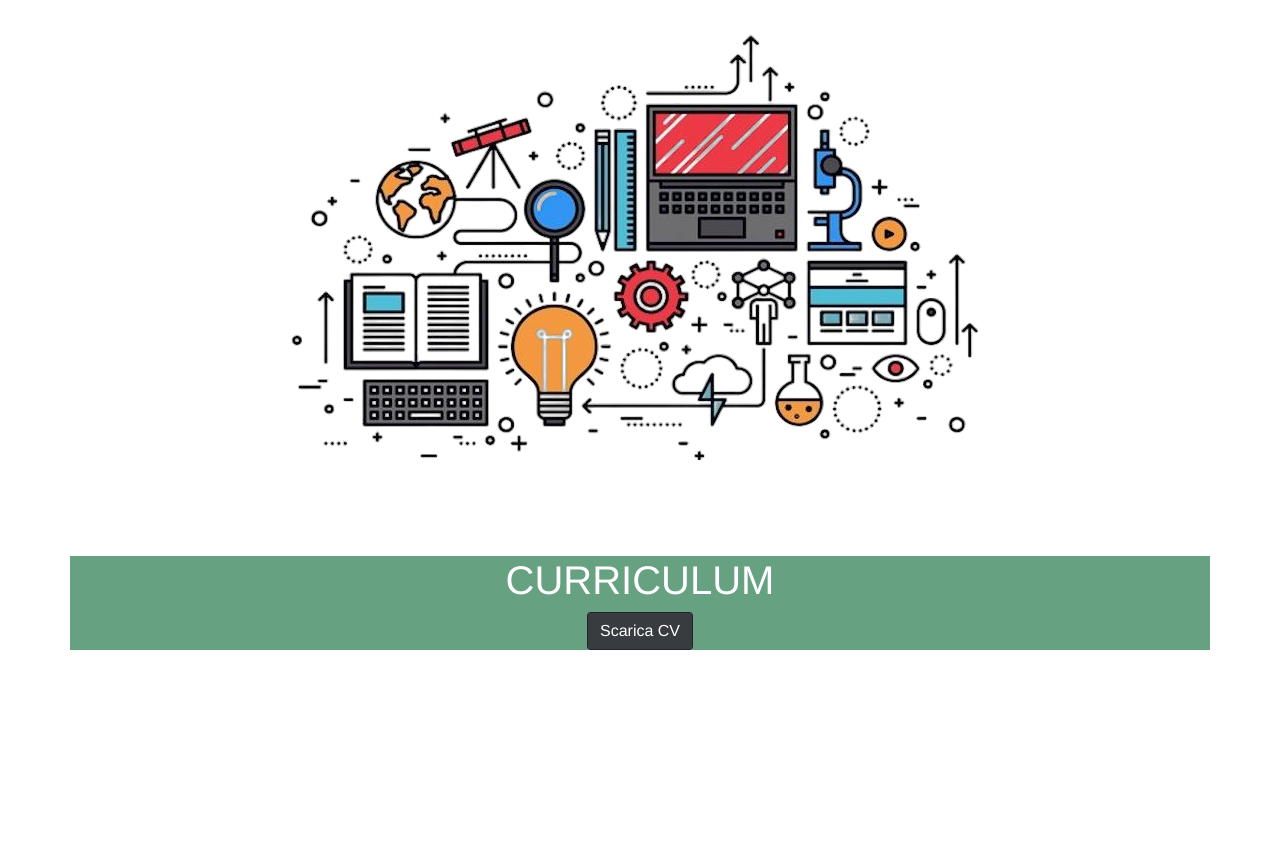
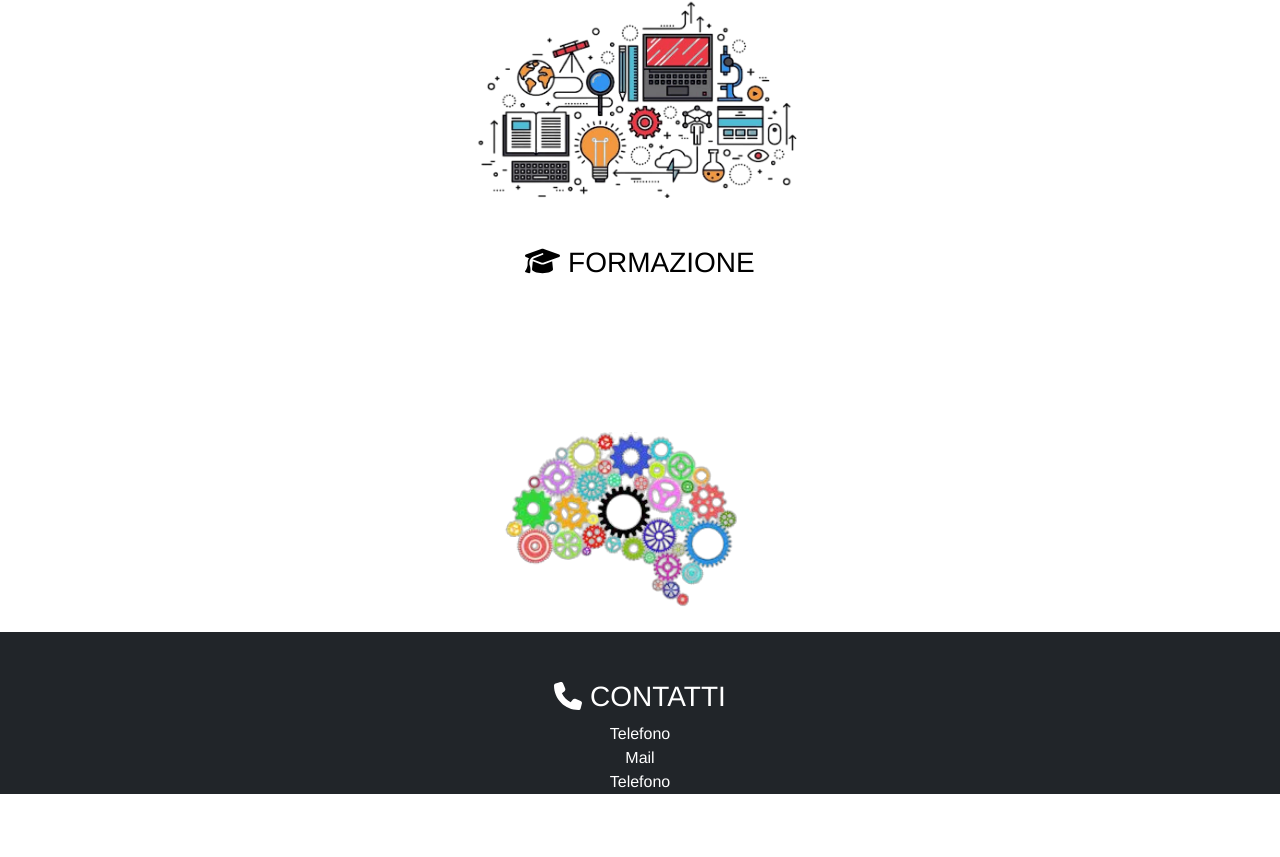
Before and after one commit to nicolas-dp/port_nicolas, a Vue app: page / in a window 1280 px wide. Shown: the part 1360-2217 px from the top of the page. Before the commit the page ends 2012 px from the top, so only its background shows below. Built offline with nearby package versions, Linux system fonts and the light colour scheme.

Commit message:
Middle commit

```diff
--- a/src/App.vue
+++ b/src/App.vue
@@ -2,17 +2,22 @@
   <div id="app">
     <HeaderComponent />
     <MainComponent />
+    <FooterComponent />
   </div>
 </template>
 
 <script>
 import HeaderComponent from './components/HeaderComponent.vue';
 import MainComponent from './components/MainComponent.vue';
+import FooterComponent from './components/FooterComponent.vue';
+
 export default {
   name: 'App',
   components: {
     HeaderComponent,
-    MainComponent
+    MainComponent,
+    FooterComponent,
+
   }
 }
 </script>
--- a/src/assets/scss/style.scss
+++ b/src/assets/scss/style.scss
@@ -60,47 +60,49 @@ header {
 
 
 
-/*
-========================
-         BUTTON
-========================
-*/
+/* FLIP BOX */
 
-.box { background-color: #66A182; }
-.btn-one {
-  color: #FFF;
-  transition: all 0.5s;
-  position: relative;
+.flip-container {perspective: 1000px; transform-style: preserve-3d;}
+.flip-container:hover .back {transform: rotateY(0deg);}
+.flip-container:hover .front {transform: rotateY(180deg);}
+.flip-container, .front, .back {
+  width: 340px;
+  height: 120px;
+  margin: 0 25px 25px 0;
+  float:left;
 }
-.btn-one::before {
-  content: '';
-  position: absolute;
-  top: 0;
-  left: 0;
-  width: 100%;
-  height: 100%;
-  z-index: 1;
-  background-color: rgba(255,255,255,0.1);
-  transition: all 0.3s;
+
+.flipper {transition: 0.6s; transform-style: preserve-3d;	position: relative;}
+
+/* hide back of pane during swap */
+.front, .back {
+	backface-visibility: hidden;
+	transition: 0.6s;
+	transform-style: preserve-3d;
+	position: absolute;
+	top: 0;
+	left: 0;
 }
-.btn-one:hover::before {
-  opacity: 0 ;
-  transform: scale(0.5,0.5);
+
+.front {z-index: 2;	transform: rotateY(0deg);}
+.back {
+	transform: rotateY(-180deg);
+  background: #bbb;
+  color: #000;
+  text-align:center;
+  line-height:1.4em;
 }
-.btn-one::after {
-  content: '';
-  position: absolute;
-  top: 0;
-  left: 0;
-  width: 100%;
-  height: 100%;
-  z-index: 1;
-  opacity: 0;
-  transition: all 0.3s;
-  border: 1px solid rgba(255,255,255,0.5);
-  transform: scale(1.2,1.2);
+
+.vertical.flip-container {position: relative;}
+.vertical .back {	transform: rotateX(180deg);}
+.vertical.flip-container:hover .back  {transform: rotateX(0deg);}
+.vertical.flip-container:hover .front {transform: rotateX(180deg);}
+.front {
+  filter: blur(0.5);
+  color:#fff;
+  text-align:center;
 }
-.btn-one:hover::after {
-  opacity: 1;
-  transform: scale(1,1);
+h1{
+  padding-top:25px;
+  color:#fff;
 }
--- /dev/null
+++ b/src/components/FooterComponent.vue
@@ -0,0 +1,17 @@
+<template>
+  <footer class="bg-dark text-white">
+    <div class="container">
+        <small>CopyRight</small>
+    </div>
+  </footer>
+</template>
+
+<script>
+export default {
+    name: "FooterComponent"
+}
+</script>
+
+<style>
+
+</style>
--- a/src/components/MainComponent.vue
+++ b/src/components/MainComponent.vue
@@ -3,7 +3,7 @@
     <!-- About -->
     <section id="about" class="about pt-5">
       <div class="container">
-        <h1>PROFILO</h1>
+        <h3><font-awesome-icon icon="fa-solid fa-address-card" /> PROFILO</h3>
         <p>
           🎓Dopo gli studi ho lavorato per 9 anni in un'azienda di consulenza
           clienti, nella quale ho sviluppato diverse skills, migliorando la
@@ -31,7 +31,7 @@
     <!-- Esperienze -->
     <section id="esperienze" class="pt-5">
       <div class="container text-black">
-        <h1>ESPERIENZE</h1>
+        <h3><font-awesome-icon icon="fa-solid fa-briefcase" /> ESPERIENZE</h3>
 
         <div class="row row-cols-1 row-cols-md-3 row-cols-lg-3 justify-content-center">
           <div class="col">
@@ -103,20 +103,51 @@
 
       <!-- Code -->
       <div class="code">
-        <img class="img-fluid" src="@/assets/img/img_header.png" alt="code" />
+        <img height="200" src="@/assets/img/img_header.png" alt="code" />
+      </div>
+    </section>
+    <!-- Formazione -->
+    <section id="esperienze" class="pt-5">
+      <div class="container text-black">
+        <h3><font-awesome-icon icon="fa-solid fa-graduation-cap" /> FORMAZIONE</h3>
+
+        <div class="row row-cols-1 row-cols-md-3 row-cols-lg-3 justify-content-center">
+          <div class="col">
+
+            <div class="flip-container" ontouchstart="this.classList.toggle('hover');">
+              <div class="flipper">
+                  <div class="front"><h1>FRONT</h1></div>
+                  <div class="back"><h1>BACK</h1></div>
+              </div>
+            </div>
+
+          </div>
+        </div>
+        <!-- Image Formazione -->
+      <div class="code">
+        <img height="200" src="@/assets/img/formazione.png" alt="code" />
+      </div>
       </div>
     </section>
     <!-- Contatti  -->
-    <section id="contacts" class="pt-5">
+    <section id="contacts" class="box pt-5 bg-dark">
       <div class="container">
-
+        <div class="text-white">
+          <h3><font-awesome-icon icon="fa-solid fa-phone" /> CONTATTI</h3>
+          <ul class="list-unstyled">
+            <li> Telefono</li>
+            <li> Mail</li>
+            <li> Telefono</li>
+          </ul>
+        </div>
       </div>
     </section>
     <!-- CV -->
-    <section id="cv" class="pt-5">
-      <div class="container box">
-        <h1>CURRICULUM</h1>
-        <a class="btn btn-one bg-dark" href="@/assets/img/CV_nicolas_depalma.pdf" download>Scarica CV</a>
+    <section id="cv" class="box pt-5 pb-5">
+      <div class="container d-flex flex-column align-items-center gap-3 text-black">
+        <h3><font-awesome-icon icon="fa-solid fa-file-invoice" /> CURRICULUM</h3>
+        <img src="@/assets/img/cv_image.png" alt="img CV" height="150">
+        <a class="btn btn-success" href="@/assets/img/CV_nicolas_depalma.pdf" download>Scarica CV</a>
       </div>
     </section>
   </main>
```
Also changed, not shown: src/components/ContactComponent.vue (added, +13 -0 lines), src/assets/img/cv_image.png (added), src/assets/img/formazione.png (added).
